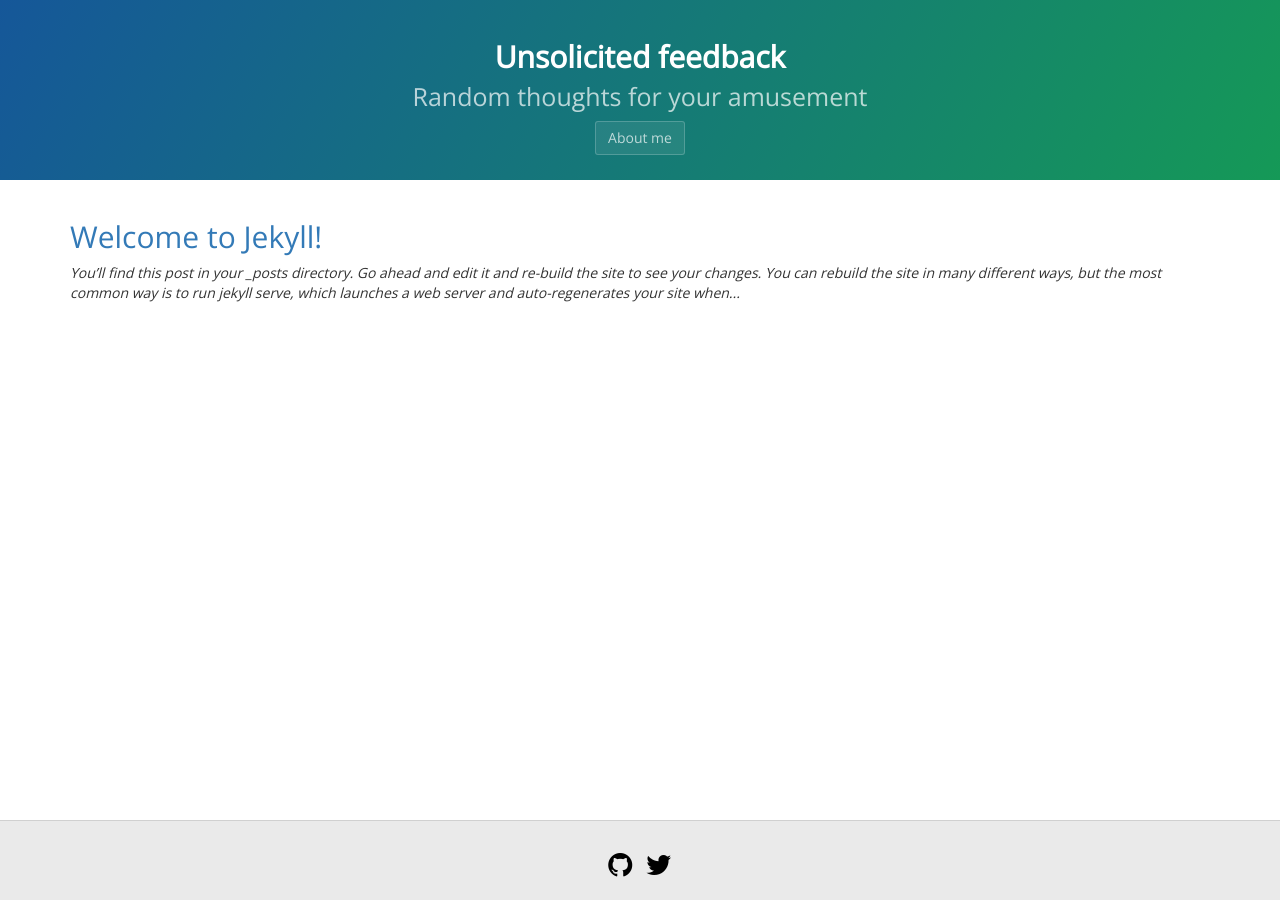
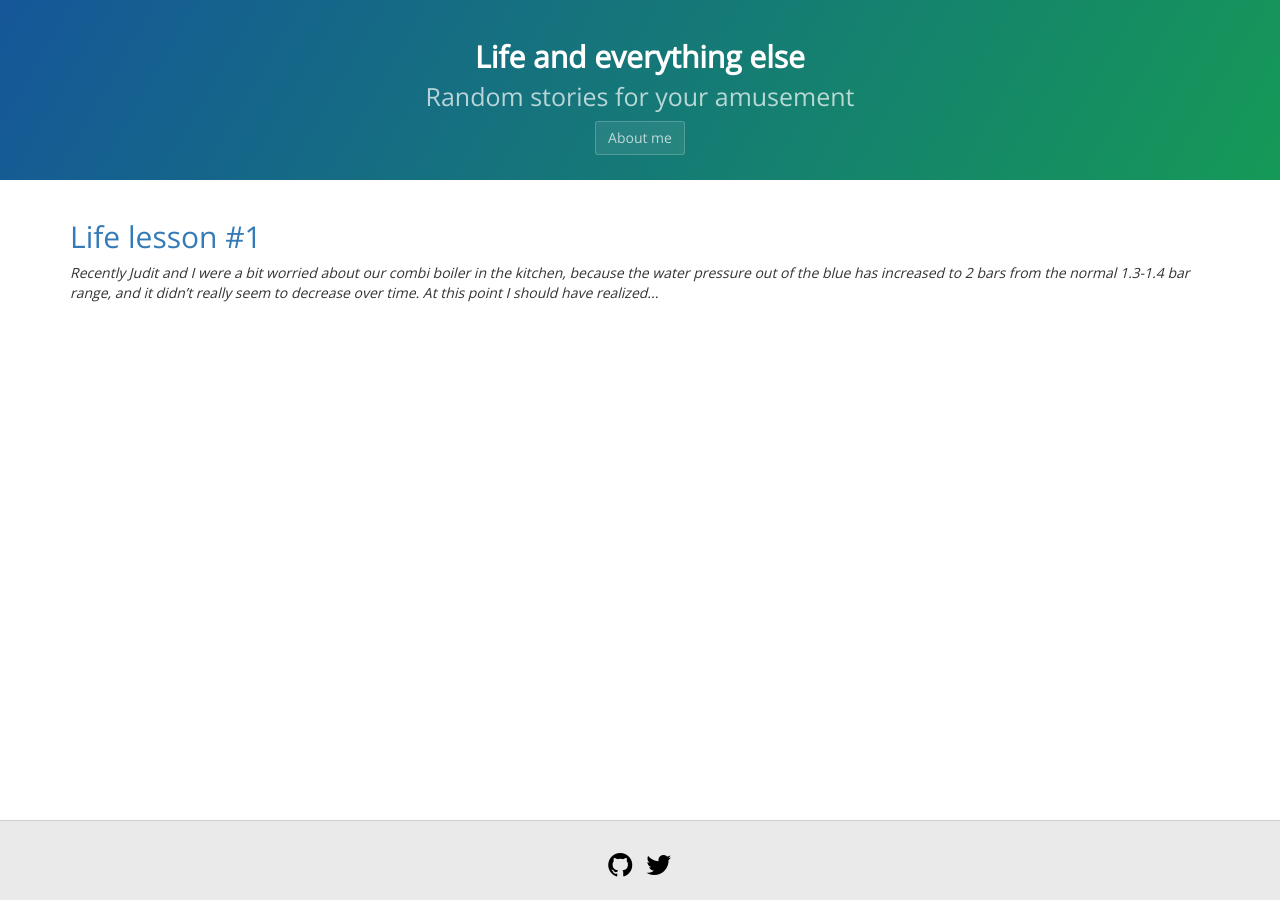
Before and after one commit to aldaris/aldaris.github.io, a Jekyll site: the page built from index.md, in a window 1280 px wide. Built offline with Jekyll 4.4.1, drawn with Linux system fonts in a browser that asks for light colours.

Commit message:
The pressure relief valve that works too well

````diff
--- a/_config.yml
+++ b/_config.yml
@@ -13,9 +13,9 @@
 # you will see them accessed via {{ site.title }}, {{ site.email }}, and so on.
 # You can create any custom variable you would like, and they will be accessible
 # in the templates via {{ site.myvariable }}.
-title: Unsolicited feedback
+title: Life and everything else
 email: majorpetya@gmail.com
-description: Random thoughts for your amusement
+description: Random stories for your amusement
 baseurl: "" # the subpath of your site, e.g. /blog
 url: "" # the base hostname & protocol for your site, e.g. http://example.com
 twitter_username: majorpetya
--- a/_posts/2016-12-28-welcome-to-jekyll.markdown
+++ /dev/null
@@ -1,25 +0,0 @@
----
-layout: post
-title:  "Welcome to Jekyll!"
-date:   2016-12-28 18:04:44 +0000
-categories: jekyll update
----
-You’ll find this post in your `_posts` directory. Go ahead and edit it and re-build the site to see your changes. You can rebuild the site in many different ways, but the most common way is to run `jekyll serve`, which launches a web server and auto-regenerates your site when a file is updated.
-
-To add new posts, simply add a file in the `_posts` directory that follows the convention `YYYY-MM-DD-name-of-post.ext` and includes the necessary front matter. Take a look at the source for this post to get an idea about how it works.
-
-Jekyll also offers powerful support for code snippets:
-
-```ruby
-def print_hi(name)
-  puts "Hi, #{name}"
-end
-print_hi('Tom')
-#=> prints 'Hi, Tom' to STDOUT.
-```
-
-Check out the [Jekyll docs][jekyll-docs] for more info on how to get the most out of Jekyll. File all bugs/feature requests at [Jekyll’s GitHub repo][jekyll-gh]. If you have questions, you can ask them on [Jekyll Talk][jekyll-talk].
-
-[jekyll-docs]: http://jekyllrb.com/docs/home
-[jekyll-gh]:   https://github.com/jekyll/jekyll
-[jekyll-talk]: https://talk.jekyllrb.com/
--- /dev/null
+++ b/_posts/2017-08-14-life-lesson-1.markdown
@@ -0,0 +1,18 @@
+---
+layout: post
+title:  "Life lesson #1"
+date:   2017-08-14 23:25:00 +0100
+categories: irl
+---
+Recently Judit and I were a bit worried about our combi boiler in the kitchen, because the water pressure out of the blue has increased to 2 bars from the normal 1.3-1.4 bar range, and it didn't really seem to decrease over time.
+
+At this point I should have realized that knowing something about the "normal" operating water pressure levels could prove useful, but oh well. Anyways, after worrying for a bit, and then a bit more, I've decided to look up how to release the pressure of the boiler so that the water pressure can go back down to the 1.3-1.4 bar marker.
+
+It turns out that the pressure relief valve on Worcester 24CDi models can be found at the bottom of the unit, to the right with a red cap. Turning it anti-clockwise should result in relieving the water pressure. Excellent..
+
+Once the pressure was relieved, and the pressure level went down to the normal 1.3 bar, everything seemed okay, and we felt relief ourselves as well. Later on during that day we've seen that the water pressure has dropped now below 1.3 bar, and it seems to continuously drop over time. After refilling the tank a couple of times, we came to the conclusion that now we have a leak, and it is really time to call a gas engineer.
+
+**Lessons learned**:
+* the water pressure is actually perfectly fine around 2 bars, and usually the boilers are configured to automatically relief the extra pressure at ~3 bars
+* when the pressure relief valve is used, quite often the relief valve won't shut properly afterwards, causing a leak
+* boilers tend to have a failsafe for too low pressure as well: in such scenarios they just never actually turn themselves on.
--- a/about.md
+++ b/about.md
@@ -4,4 +4,4 @@ title: About
 permalink: /about/
 ---
 
-This is the base Jekyll theme. You can find out more info about customizing your Jekyll theme, as well as basic Jekyll usage documentation at [jekyllrb.com](http://jekyllrb.com/)
+This is a page that will need more information over time. :)
````
